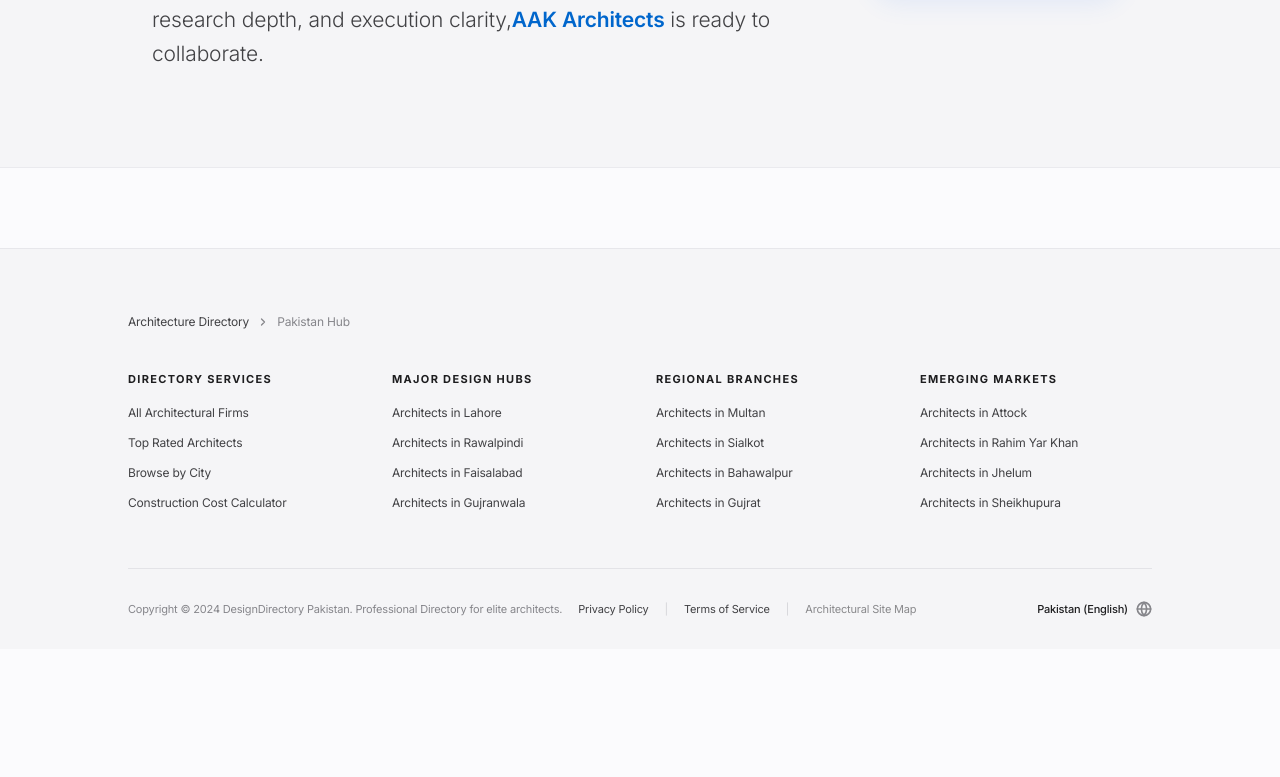
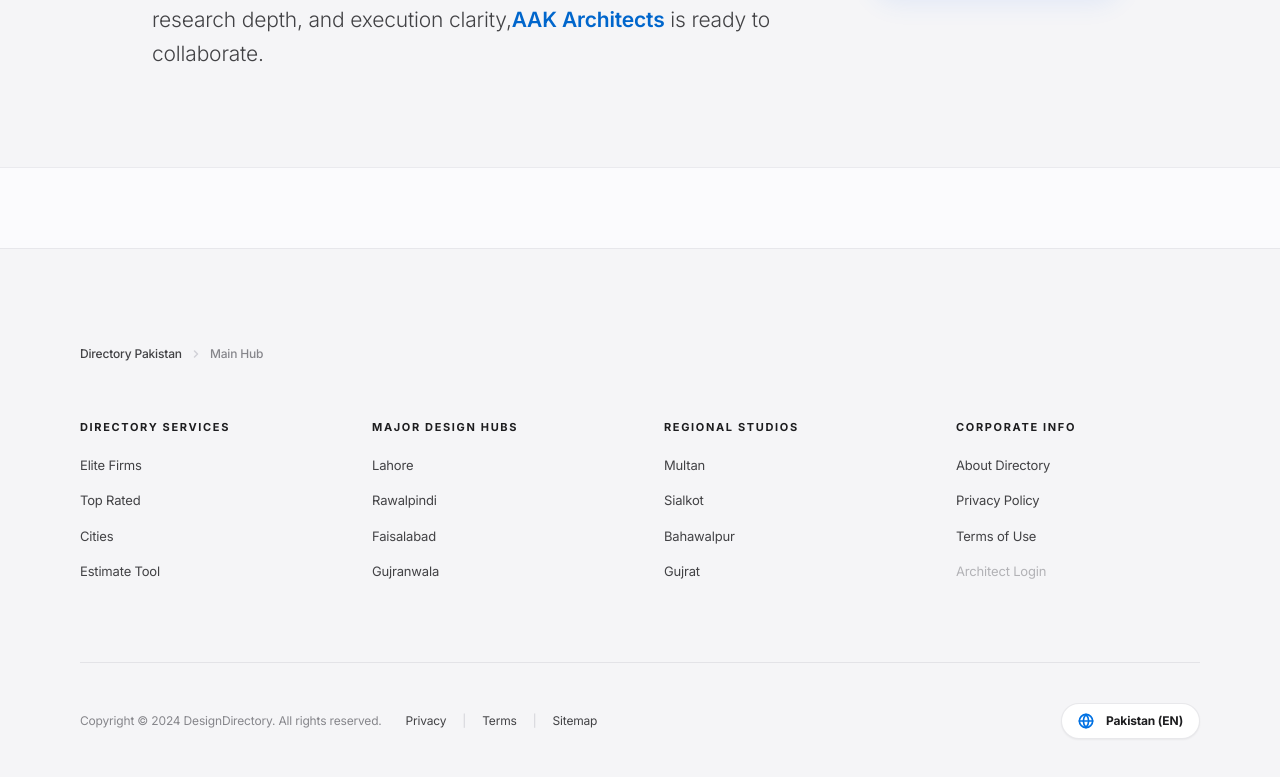
Before and after one commit to alicehocane/architect, a React (Vite) app: page / in a window 1280 px wide. Shown: the part 3830-4607 px from the top of the page. Before the commit the page ends 4479 px from the top, so only its background shows below. Built offline with nearby package versions, Linux system fonts and the light colour scheme.

Commit message:
Update App.tsx

```diff
--- a/App.tsx
+++ b/App.tsx
@@ -29,7 +29,6 @@ const App: React.FC = () => {
   const [currentPage, setCurrentPage] = useState<Page>({ type: 'home' });
   const [isSearchOpen, setIsSearchOpen] = useState(false);
 
-  // SEO: Global Website Schema
   useEffect(() => {
     const script = document.createElement('script');
     script.type = 'application/ld+json';
@@ -48,7 +47,6 @@ const App: React.FC = () => {
     return () => { document.head.removeChild(script); };
   }, []);
 
-  // Handle Routing
   useEffect(() => {
     const handleHashChange = () => {
       const hash = window.location.hash.replace('#', '');
@@ -152,72 +150,69 @@ const App: React.FC = () => {
         {currentPage.type === 'terms' && <TermsPage />}
       </main>
 
-      <footer className="bg-[#f5f5f7] pt-16 pb-8 px-6 mt-20 border-t border-[#d2d2d7]/40" role="contentinfo">
-        <div className="max-w-[1024px] mx-auto">
-          {/* SEO Breadcrumb Navigation */}
-          <nav className="flex items-center gap-2 mb-10 text-[12px] text-[#424245]" aria-label="Breadcrumb">
-            <button onClick={() => navigateTo({ type: 'home' })} className="hover:text-black transition-colors">Architecture Directory</button>
-            <svg className="w-3 h-3 text-[#86868b]" viewBox="0 0 24 24" fill="none" stroke="currentColor" strokeWidth="2.5" strokeLinecap="round" strokeLinejoin="round"><path d="m9 18 6-6-6-6"/></svg>
+      <footer className="bg-[#f5f5f7] pt-24 pb-12 px-6 sm:px-12 lg:px-20 mt-20 border-t border-[#d2d2d7]/40" role="contentinfo">
+        <div className="max-w-[1440px] mx-auto">
+          <nav className="flex items-center gap-2 mb-14 text-[12px] font-medium text-[#424245]" aria-label="Breadcrumb">
+            <button onClick={() => navigateTo({ type: 'home' })} className="hover:text-[#0071e3] transition-colors">Directory Pakistan</button>
+            <svg className="w-3 h-3 text-[#d2d2d7]" viewBox="0 0 24 24" fill="none" stroke="currentColor" strokeWidth="3" strokeLinecap="round" strokeLinejoin="round"><path d="m9 18 6-6-6-6"/></svg>
             <span className="text-[#86868b]">
-              {currentPage.type === 'home' ? 'Pakistan Hub' : currentPage.type.charAt(0).toUpperCase() + currentPage.type.slice(1)}
+              {currentPage.type === 'home' ? 'Main Hub' : currentPage.type.charAt(0).toUpperCase() + currentPage.type.slice(1)}
             </span>
           </nav>
 
-          {/* SEO Optimized Link Matrix */}
-          <div className="grid grid-cols-2 sm:grid-cols-4 gap-8 mb-14">
-            <nav className="space-y-4">
-              <h4 className="text-[11px] font-bold text-[#1d1d1f] uppercase tracking-[0.12em]">Directory Services</h4>
-              <ul className="text-[12px] text-[#424245] space-y-3">
-                <li><button onClick={() => navigateTo({ type: 'home' })} className="hover:underline hover:text-black">All Architectural Firms</button></li>
-                <li><button onClick={() => navigateTo({ type: 'top-rated' })} className="hover:underline hover:text-black">Top Rated Architects</button></li>
-                <li><button onClick={() => navigateTo({ type: 'cities' })} className="hover:underline hover:text-black">Browse by City</button></li>
-                <li><button onClick={() => navigateTo({ type: 'calculator' })} className="hover:underline hover:text-black">Construction Cost Calculator</button></li>
+          <div className="grid grid-cols-2 lg:grid-cols-4 gap-12 mb-20">
+            <nav className="space-y-5">
+              <h4 className="text-[11px] font-bold text-[#1d1d1f] uppercase tracking-[0.15em]">Directory Services</h4>
+              <ul className="text-[13px] text-[#424245] space-y-4">
+                <li><button onClick={() => navigateTo({ type: 'home' })} className="hover:text-[#0071e3] transition-colors">Elite Firms</button></li>
+                <li><button onClick={() => navigateTo({ type: 'top-rated' })} className="hover:text-[#0071e3] transition-colors">Top Rated</button></li>
+                <li><button onClick={() => navigateTo({ type: 'cities' })} className="hover:text-[#0071e3] transition-colors">Cities</button></li>
+                <li><button onClick={() => navigateTo({ type: 'calculator' })} className="hover:text-[#0071e3] transition-colors">Estimate Tool</button></li>
               </ul>
             </nav>
-            <nav className="space-y-4">
-              <h4 className="text-[11px] font-bold text-[#1d1d1f] uppercase tracking-[0.12em]">Major Design Hubs</h4>
-              <ul className="text-[12px] text-[#424245] space-y-3">
-                <li><button onClick={() => navigateTo({ type: 'city', slug: 'lahore' })} className="hover:underline hover:text-black">Architects in Lahore</button></li>
-                <li><button onClick={() => navigateTo({ type: 'city', slug: 'rawalpindi' })} className="hover:underline hover:text-black">Architects in Rawalpindi</button></li>
-                <li><button onClick={() => navigateTo({ type: 'city', slug: 'faisalabad' })} className="hover:underline hover:text-black">Architects in Faisalabad</button></li>
-                <li><button onClick={() => navigateTo({ type: 'city', slug: 'gujranwala' })} className="hover:underline hover:text-black">Architects in Gujranwala</button></li>
+            <nav className="space-y-5">
+              <h4 className="text-[11px] font-bold text-[#1d1d1f] uppercase tracking-[0.15em]">Major Design Hubs</h4>
+              <ul className="text-[13px] text-[#424245] space-y-4">
+                <li><button onClick={() => navigateTo({ type: 'city', slug: 'lahore' })} className="hover:text-[#0071e3] transition-colors">Lahore</button></li>
+                <li><button onClick={() => navigateTo({ type: 'city', slug: 'rawalpindi' })} className="hover:text-[#0071e3] transition-colors">Rawalpindi</button></li>
+                <li><button onClick={() => navigateTo({ type: 'city', slug: 'faisalabad' })} className="hover:text-[#0071e3] transition-colors">Faisalabad</button></li>
+                <li><button onClick={() => navigateTo({ type: 'city', slug: 'gujranwala' })} className="hover:text-[#0071e3] transition-colors">Gujranwala</button></li>
               </ul>
             </nav>
-            <nav className="space-y-4">
-              <h4 className="text-[11px] font-bold text-[#1d1d1f] uppercase tracking-[0.12em]">Regional Branches</h4>
-              <ul className="text-[12px] text-[#424245] space-y-3">
-                <li><button onClick={() => navigateTo({ type: 'city', slug: 'multan' })} className="hover:underline hover:text-black">Architects in Multan</button></li>
-                <li><button onClick={() => navigateTo({ type: 'city', slug: 'sialkot' })} className="hover:underline hover:text-black">Architects in Sialkot</button></li>
-                <li><button onClick={() => navigateTo({ type: 'city', slug: 'bahawalpur' })} className="hover:underline hover:text-black">Architects in Bahawalpur</button></li>
-                <li><button onClick={() => navigateTo({ type: 'city', slug: 'gujrat' })} className="hover:underline hover:text-black">Architects in Gujrat</button></li>
+            <nav className="space-y-5">
+              <h4 className="text-[11px] font-bold text-[#1d1d1f] uppercase tracking-[0.15em]">Regional Studios</h4>
+              <ul className="text-[13px] text-[#424245] space-y-4">
+                <li><button onClick={() => navigateTo({ type: 'city', slug: 'multan' })} className="hover:text-[#0071e3] transition-colors">Multan</button></li>
+                <li><button onClick={() => navigateTo({ type: 'city', slug: 'sialkot' })} className="hover:text-[#0071e3] transition-colors">Sialkot</button></li>
+                <li><button onClick={() => navigateTo({ type: 'city', slug: 'bahawalpur' })} className="hover:text-[#0071e3] transition-colors">Bahawalpur</button></li>
+                <li><button onClick={() => navigateTo({ type: 'city', slug: 'gujrat' })} className="hover:text-[#0071e3] transition-colors">Gujrat</button></li>
               </ul>
             </nav>
-            <nav className="space-y-4">
-              <h4 className="text-[11px] font-bold text-[#1d1d1f] uppercase tracking-[0.12em]">Emerging Markets</h4>
-              <ul className="text-[12px] text-[#424245] space-y-3">
-                <li><button onClick={() => navigateTo({ type: 'city', slug: 'attock' })} className="hover:underline hover:text-black">Architects in Attock</button></li>
-                <li><button onClick={() => navigateTo({ type: 'city', slug: 'rahim-yar-khan' })} className="hover:underline hover:text-black">Architects in Rahim Yar Khan</button></li>
-                <li><button onClick={() => navigateTo({ type: 'city', slug: 'jhelum' })} className="hover:underline hover:text-black">Architects in Jhelum</button></li>
-                <li><button onClick={() => navigateTo({ type: 'city', slug: 'sheikhupura' })} className="hover:underline hover:text-black">Architects in Sheikhupura</button></li>
+            <nav className="space-y-5">
+              <h4 className="text-[11px] font-bold text-[#1d1d1f] uppercase tracking-[0.15em]">Corporate Info</h4>
+              <ul className="text-[13px] text-[#424245] space-y-4">
+                <li><button onClick={() => navigateTo({ type: 'about' })} className="hover:text-[#0071e3] transition-colors">About Directory</button></li>
+                <li><button onClick={() => navigateTo({ type: 'privacy' })} className="hover:text-[#0071e3] transition-colors">Privacy Policy</button></li>
+                <li><button onClick={() => navigateTo({ type: 'terms' })} className="hover:text-[#0071e3] transition-colors">Terms of Use</button></li>
+                <li><button className="text-[#86868b] opacity-60 cursor-not-allowed">Architect Login</button></li>
               </ul>
             </nav>
           </div>
 
-          {/* Legal & Copyright */}
-          <div className="pt-8 border-t border-[#d2d2d7]/50 flex flex-col md:flex-row md:items-center justify-between gap-6">
-            <div className="flex flex-col md:flex-row md:items-center gap-4">
-              <p className="text-[11px] text-[#86868b]">Copyright © 2024 DesignDirectory Pakistan. Professional Directory for elite architects.</p>
-              <div className="flex gap-4 text-[11px] text-[#424245]">
-                <button onClick={() => navigateTo({ type: 'privacy' })} className="hover:underline">Privacy Policy</button>
+          <div className="pt-10 border-t border-[#d2d2d7]/50 flex flex-col md:flex-row md:items-center justify-between gap-8">
+            <div className="flex flex-col md:flex-row md:items-center gap-6">
+              <p className="text-[12px] text-[#86868b]">Copyright © 2024 DesignDirectory. All rights reserved.</p>
+              <div className="flex gap-4 text-[12px] text-[#424245]">
+                <button onClick={() => navigateTo({ type: 'privacy' })} className="hover:underline">Privacy</button>
                 <span className="text-[#d2d2d7]">|</span>
-                <button onClick={() => navigateTo({ type: 'terms' })} className="hover:underline">Terms of Service</button>
+                <button onClick={() => navigateTo({ type: 'terms' })} className="hover:underline">Terms</button>
                 <span className="text-[#d2d2d7]">|</span>
-                <button className="hover:underline opacity-60">Architectural Site Map</button>
+                <a href="/sitemap.xml" target="_blank" className="hover:underline">Sitemap</a>
               </div>
             </div>
-            <div className="flex items-center gap-2 cursor-default select-none">
-               <span className="text-[11px] font-medium text-[#1d1d1f]">Pakistan (English)</span>
-               <svg className="w-4 h-4 text-[#86868b]" viewBox="0 0 24 24" fill="none" stroke="currentColor" strokeWidth="2.5" strokeLinecap="round" strokeLinejoin="round"><circle cx="12" cy="12" r="10"/><line x1="2" y1="12" x2="22" y2="12"/><path d="M12 2a15.3 15.3 0 0 1 4 10 15.3 15.3 0 0 1-4 10 15.3 15.3 0 0 1-4-10 15.3 15.3 0 0 1 4-10z"/></svg>
+            <div className="flex items-center gap-3 bg-white px-4 py-2 rounded-full border border-[#d2d2d7]/50 shadow-sm">
+               <svg className="w-4 h-4 text-[#0071e3]" viewBox="0 0 24 24" fill="none" stroke="currentColor" strokeWidth="2.5" strokeLinecap="round" strokeLinejoin="round"><circle cx="12" cy="12" r="10"/><line x1="2" y1="12" x2="22" y2="12"/><path d="M12 2a15.3 15.3 0 0 1 4 10 15.3 15.3 0 0 1-4 10 15.3 15.3 0 0 1-4-10 15.3 15.3 0 0 1 4-10z"/></svg>
+               <span className="text-[12px] font-bold text-[#1d1d1f]">Pakistan (EN)</span>
             </div>
           </div>
         </div>
```
